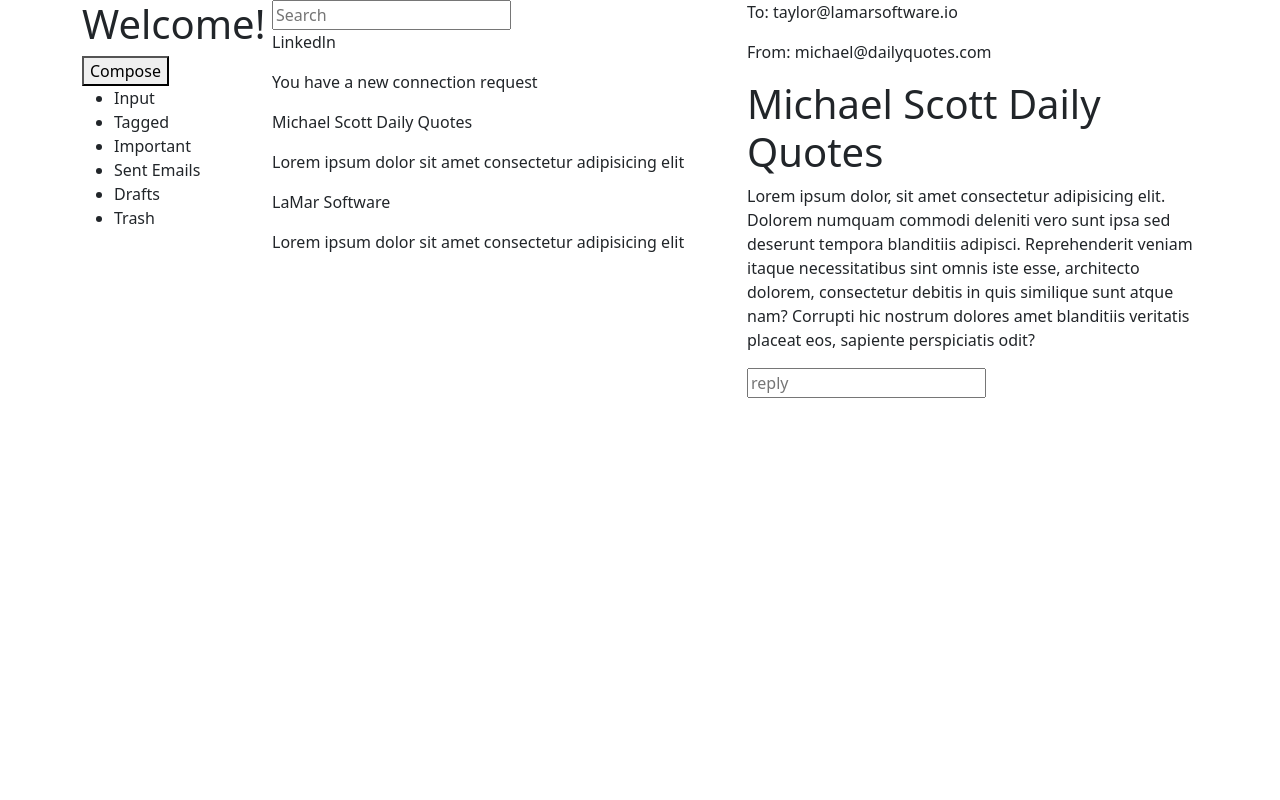
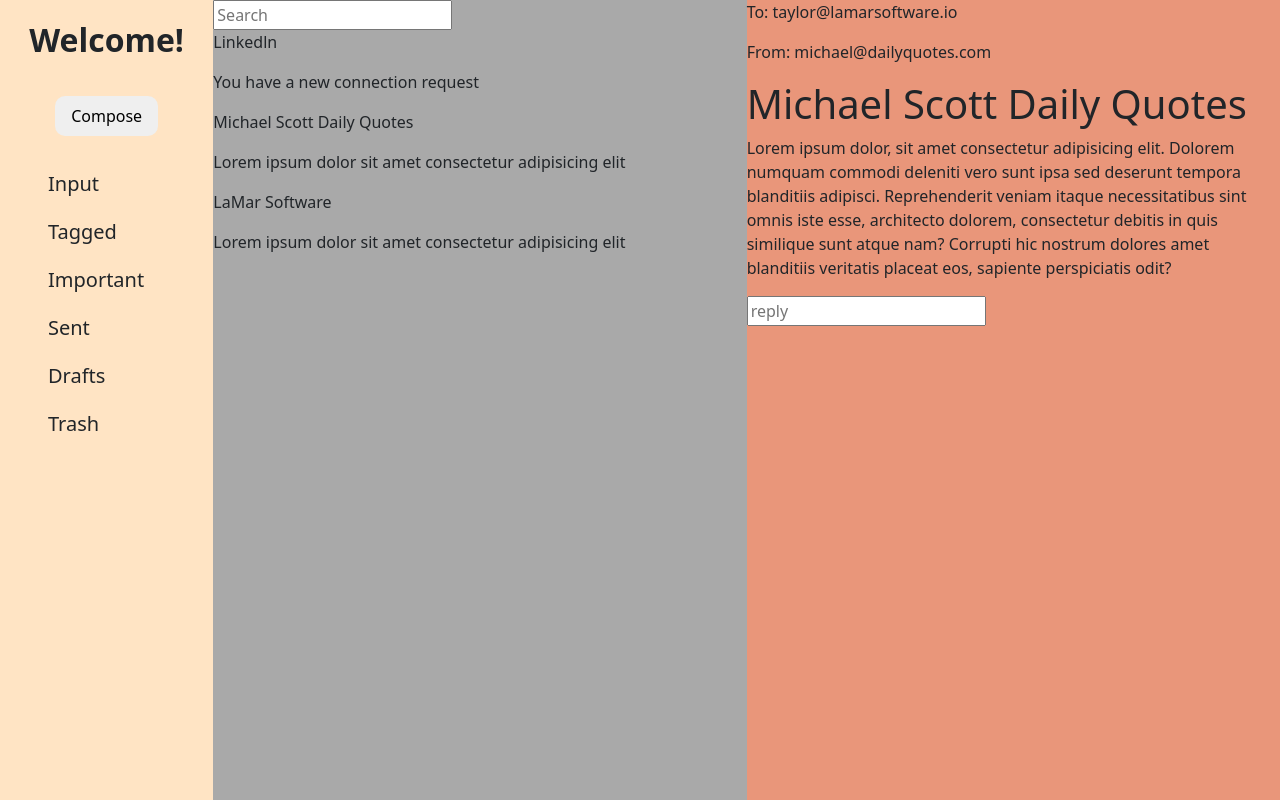
Before and after one commit to thanhyto/bootstrap-email-template, a plain HTML site: page index.html in a window 1280 px wide. Drawn offline with nearby package versions, Linux system fonts and the light colour scheme.

Commit message:
added css for the first column

```diff
--- a/index.html
+++ b/index.html
@@ -4,29 +4,29 @@
     <meta charset="UTF-8">
     <meta http-equiv="X-UA-Compatible" content="IE=edge">
     <meta name="viewport" content="width=device-width, initial-scale=1.0">
+    <link href="https://cdn.jsdelivr.net/npm/bootstrap@5.3.0-alpha1/dist/css/bootstrap.min.css" rel="stylesheet" integrity="sha384-GLhlTQ8iRABdZLl6O3oVMWSktQOp6b7In1Zl3/Jr59b6EGGoI1aFkw7cmDA6j6gD" crossorigin="anonymous">
     <link rel="stylesheet" href="styles.css">
-    <link href="https://cdn.jsdelivr.net/npm/bootstrap@5.3.0-alpha1/dist/css/bootstrap.min.css" rel="stylesheet" integrity="sha384-GLhlTQ8iRABdZLl6O3oVMWSktQOp6b7In1Zl3/Jr59b6EGGoI1aFkw7cmDA6j6gD" crossorigin="anonymous">
     <title>Email</title>
 </head>
 <body>
-    <div class="container">
+    <div class="container-fluid">
         <!-- Page container -->
-        <div class="row">
+        <div class="row g-0">
             <!-- Divide up columns -->
-            <div class="col-sm col-md-6 col-lg-2">
-                <h1>Welcome!</h1>
+            <div class="column1 col-sm col-md-6 col-lg-2">
+                <p id="welcome">Welcome!</p>
                 <button>Compose</button>
                 <!-- Function lists -->
                 <ul>
                     <li>Input</li>
                     <li>Tagged</li>
                     <li>Important</li>
-                    <li>Sent Emails</li>
+                    <li>Sent</li>
                     <li>Drafts</li>
                     <li>Trash</li>
                 </ul>
             </div>
-            <div class="col-sm col-md-6 col-lg-5">
+            <div class="column2 col-sm col-md-6 col-lg-5">
                 <!-- Search bar -->
                 <input type="text" placeholder="Search">
                 <!-- List of email in inbox -->
@@ -43,7 +43,7 @@
                     <p>Lorem ipsum dolor sit amet consectetur adipisicing elit</p>
                 </div>
             </div>
-            <div class="col-md-12 col-lg-5">
+            <div class="column3 col-md-12 col-lg-5">
                 <!-- 3 section of the third column -->
                 <!-- Top = email info -->
                 <!-- Middle = email content -->
--- a/styles.css
+++ b/styles.css
@@ -1,4 +1,54 @@
-.container{
+body{
     width: 100vw;
     height: 100vh;
 }
+.container-fluid{
+    height:100%;
+    padding:0px;
+}
+.row{
+    height:100%;
+    width: 100%;
+}
+.column1{
+    background-color: bisque;
+    display:flex;
+    flex-direction: column;
+    align-items: center;
+}
+#welcome{
+    font-size:large;
+    font-weight:bold;
+    margin: 1rem;
+    font-size: 2rem;
+}
+button{
+    padding: 0.5rem 1rem;
+    margin-top: 1rem;
+    border-radius: 10px;
+    border:none;
+}
+button:hover{
+    box-shadow: 0.2rem 0.2rem 0.4rem red;;
+}
+ul{
+    margin: 1rem 0rem;
+    width: 100%;
+    list-style: none;
+}
+li{
+    margin: 1rem;
+    line-height: 2rem;
+    font-size: 1.25rem;
+}
+li:hover{
+    font-size: 1.5rem;
+    position:relative;
+    color:cornflowerblue;
+}
+.column2{
+    background-color: darkgray;
+}
+.column3{
+    background-color: darksalmon;
+}
```
